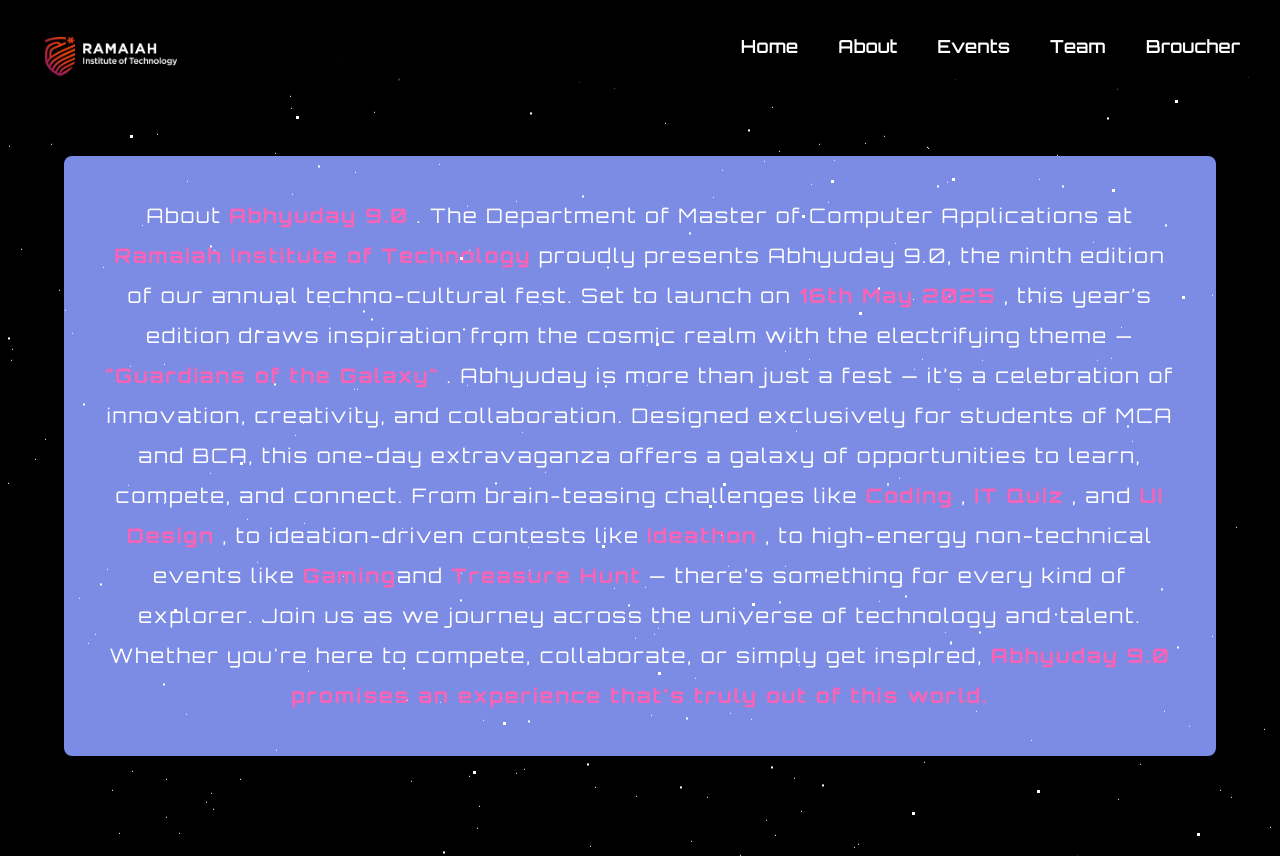
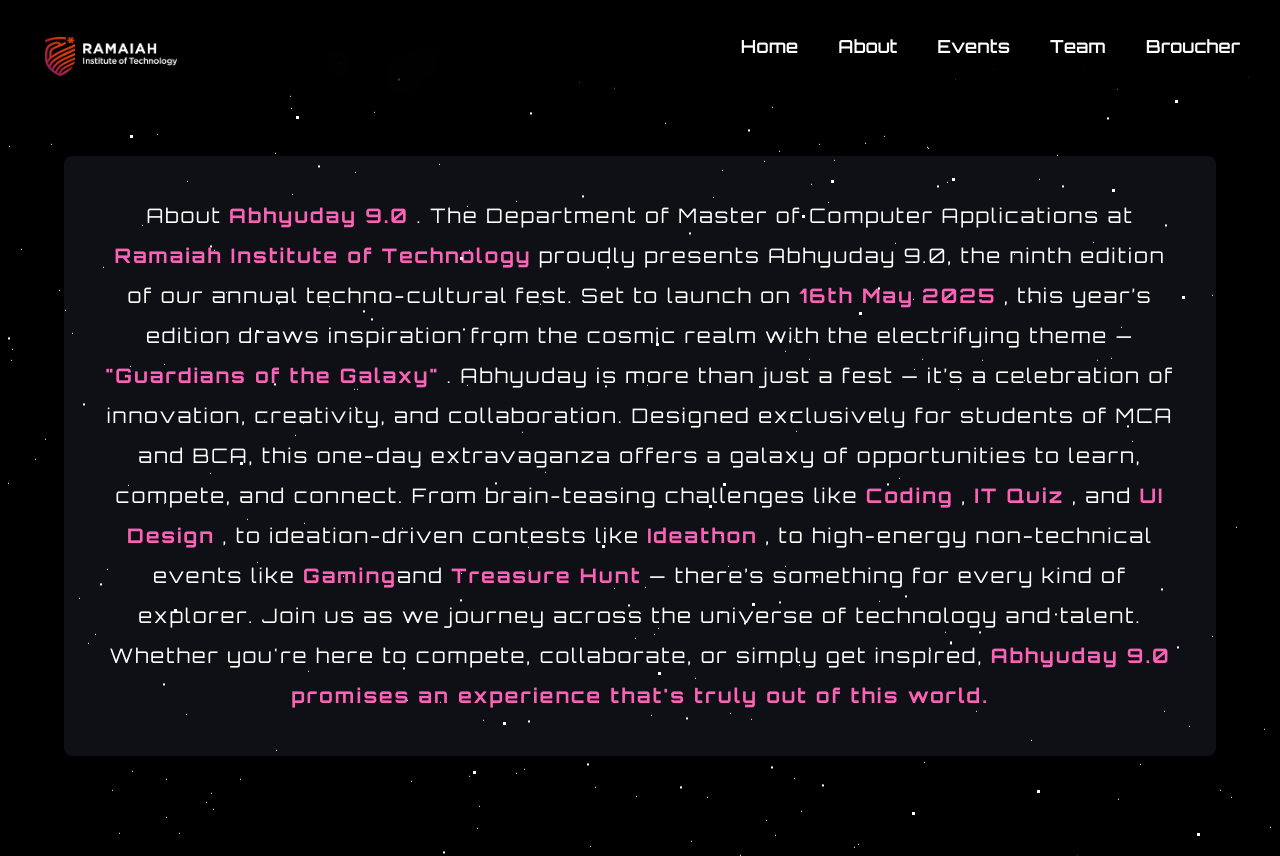
Before and after one commit to Be-A-Coder01/abhyuday, a React (Vite) app in the folder client/: page /about in a window 1280 px wide. Built offline with nearby package versions, Linux system fonts and the light colour scheme.

Commit message:
17th  commit

```diff
--- a/client/src/Components/About.jsx
+++ b/client/src/Components/About.jsx
@@ -17,7 +17,7 @@
       </div>
       <Navbar></Navbar>
       <div className=" mt-[300px]  md:mt-14  flex justify-center place-items-center h-screen">
-        <div className="text-white leading-5 tracking-widest md:text-center bg-[#7c8be3] p-10 rounded-lg text-xs  md:tracking-widest md:text-xl md:leading-10 w-[90vw] ">
+        <div className="text-white leading-5 tracking-widest md:text-center bg-[#0F1016] p-10 rounded-lg text-xs  md:tracking-widest md:text-xl md:leading-10 w-[90vw] ">
           About <span className="text-pink-400 font-bold">Abhyuday 9.0</span> .
           The Department of Master of Computer Applications at{" "}
           <span className="text-pink-400 font-bold">
```
